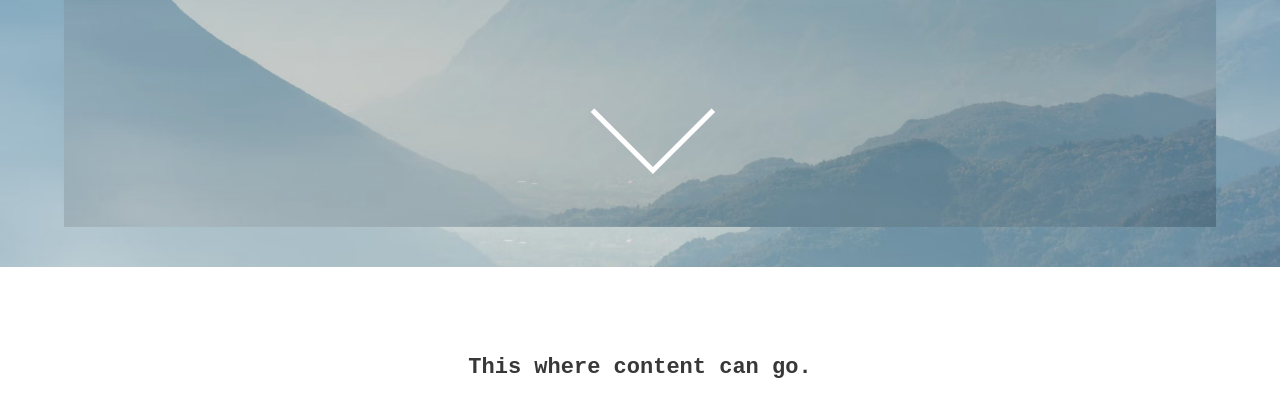
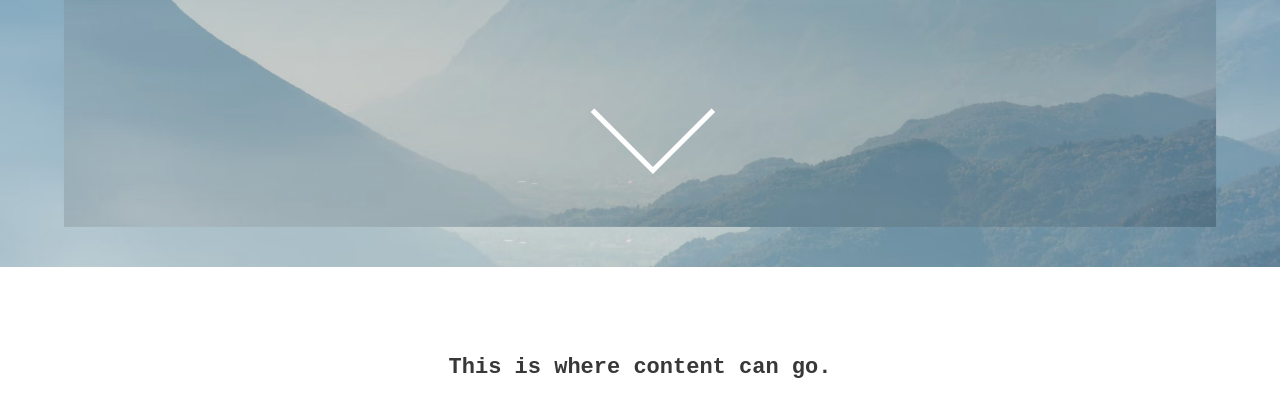
Before and after one commit to dnlaxe/scroll, a plain HTML site: page 03/index.html in a window 1280 px wide. Shown: the part 533-932 px from the top of the page. Drawn offline with Linux system fonts and the light colour scheme.

Commit message:
Added viewport meta tag

```diff
--- a/03/index.html
+++ b/03/index.html
@@ -2,6 +2,7 @@
 <html lang="en">
 <head>
   <meta charset="UTF-8">
+  <meta name="viewport" content="width=device-width, initial-scale=1.0">
   <title>03-Parallax Hero, Sticky Nav & Scroll Reveal</title>
   <style>
     :root {
@@ -206,7 +207,7 @@
       <span class="arrow"></span>
     </div>
     <div class="content">
-      <h1>This where content can go.</h1>
+      <h1>This is where content can go.</h1>
       <p>Nouns upon verbs after adjectives to form sentence beyond sentence to create paragraphs. Nouns upon verbs after adjectives to form sentence beyond sentence to create paragraphs.
         Nouns upon verbs after adjectives to form sentence beyond sentence to create paragraphs. Nouns upon verbs after adjectives to form sentence beyond sentence to create paragraphs.
       </p>
```
Also changed, not shown: index.html (+0 -6 lines).
